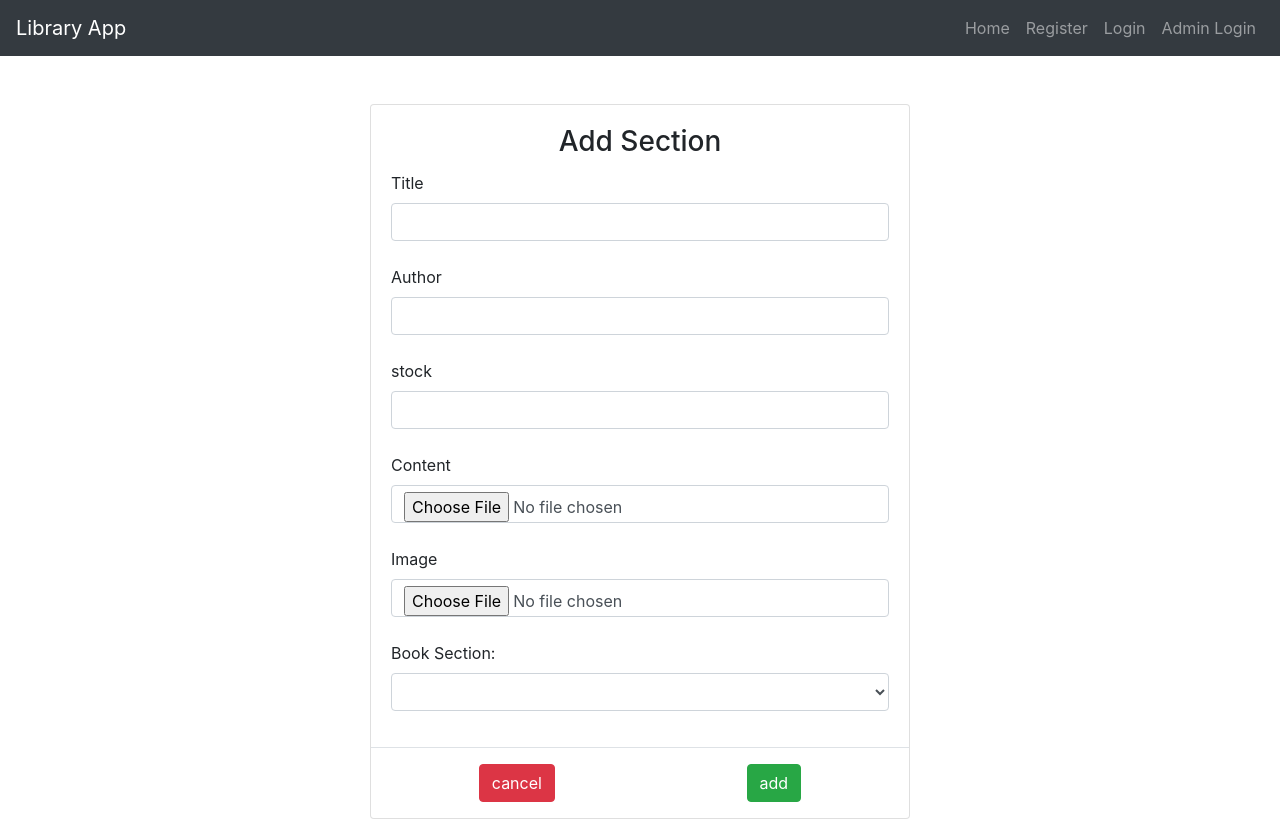
After one commit to 21f2000143/mad1_m01_lma, a Flask app: page /book in a window 1280 px wide. The commit adds this page. Run offline with Flask 3, Linux system fonts and the light colour scheme; lists and menus that the app fills with data are empty; some libraries are stand-ins or nearby versions.

Commit message:
added forms for creating section and books

```diff
--- /dev/null
+++ b/application/bookrouters.py
@@ -0,0 +1,76 @@
+from flask import render_template, url_for, flash, make_response
+from flask import redirect, request
+from flask import current_app as app
+from application.database import db
+from application.models import User, Section, Book
+from flask_login import login_user, logout_user
+from flask_login import login_required
+
+
+@app.route("/book", methods=['GET', 'POST'])
+def add_book():
+    if request.method == 'POST':
+        title = request.form.get('title')
+        author = request.form.get('author')
+        stock = request.form.get('stock')
+        content = request.files['content'].read()
+        image = request.files['image'].read()
+        section_id = request.form.get('section_id')
+        # verifying if the book already exists
+        if Book.query.filter_by(title=title).first():
+            flash("Book already exists", 'error')
+            return redirect(url_for('home'))
+        # add the book to the database
+        book = Book(title=title, author=author, content=content,
+                    section_id=section_id, stock=stock,
+                    image=image)
+        db.session.add(book)
+        db.session.commit()
+        flash("Book added successfully", 'success')
+        return redirect(url_for('home'))
+    sections = Section.query.all()
+    active_page = 'book'
+    return render_template('book.html', sections=sections,
+                           active_page=active_page)
+
+
+@app.route("/my/books", methods=['GET', 'POST'])
+def my_books():
+    if request.method == 'POST':
+        title = request.form.get('title')
+        author = request.form.get('author')
+        stock = request.form.get('stock')
+        content = request.files['content'].read()
+        image = request.files['image'].read()
+        section_id = request.form.get('section_id')
+        # verifying if the book already exists
+        if Book.query.filter_by(title=title).first():
+            flash("Book already exists", 'error')
+            return redirect(url_for('home'))
+        # add the book to the database
+        book = Book(title=title, author=author, content=content,
+                    section_id=section_id, stock=stock,
+                    image=image)
+        db.session.add(book)
+        db.session.commit()
+        flash("Book added successfully", 'success')
+        return redirect(url_for('home'))
+    sections = Section.query.all()
+    active_page = 'mybook'
+    return render_template('mybooks.html', sections=sections,
+                           active_page=active_page)
+
+
+@app.route('/docs/<id>')
+def get_pdf(id=None):
+    if id is not None:
+        book = Book.query.filter_by(id=id).first()
+        if book is None:
+            flash("Book not found", 'error')
+            return redirect(url_for('home'))
+        binary_pdf = book.content
+        response = make_response(binary_pdf)
+        response.headers['Content-Type'] = 'application/pdf'
+        response.headers['Content-Disposition'] = \
+            'inline; filename=%s.pdf' % 'yourfilename'
+        return response
--- a/main.py
+++ b/main.py
@@ -1,14 +1,16 @@
 from flask import Flask
 from application.config import LocalDevelopmentConfig
 from application.database import db
-from application.models import *
+from application.models import User
 from flask_login import LoginManager
+from flask_restful import Api
 
 
 login_manager = LoginManager()
 
 
 app = Flask(__name__)
+api = Api(app)
 app.config.from_object(LocalDevelopmentConfig)
 # initialize the app with the extension
 db.init_app(app)
@@ -17,19 +19,27 @@ with app.app_context():
     db.create_all()
     lib = User.query.filter_by(username="sachin123").first()
     if not lib:
-        lib = User(username="sachin123", email="sachin@gmail.com", role="admin", password='password')
+        lib = User(username="sachin123", email="sachin@gmail.com",
+                   role="admin", password='password')
         db.session.add(lib)
         db.session.commit()
 login_manager.init_app(app)
 app.app_context().push()
 
 
-from application.routers import *
+from application.authrouters import *
+from application.sectionrouters import *
+from application.bookrouters import *
+from application.apiresources import BookResource, SectionResource
+api.add_resource(BookResource, '/api/book/<int:book_id>', '/api/book')
+api.add_resource(SectionResource, '/api/section/<int:section_id>',
+                 '/api/section')
 
 
 @login_manager.user_loader
 def load_user(user_id):
     return User.query.get(user_id)
 
+
 if __name__ == "__main__":
     app.run(debug=True)
--- a/templates/base.html
+++ b/templates/base.html
@@ -21,7 +21,7 @@
 <body>
 
     <!-- Navbar -->
-    <nav class="navbar navbar-expand-lg navbar-dark bg-dark">
+    <nav class="navbar navbar-expand-lg navbar-dark bg-dark mb-1">
         <a class="navbar-brand" href="#">Library App</a>
         <button class="navbar-toggler" type="button" data-toggle="collapse" data-target="#navbarNav"
             aria-controls="navbarNav" aria-expanded="false" aria-label="Toggle navigation">
@@ -32,26 +32,59 @@
                 <li class="nav-item {{ 'active' if active_page == 'home' }}">
                     <a class="nav-link" href="{{ url_for('home') }}">Home</a>
                 </li>
-                <li class="nav-item {{ 'active' if active_page == 'sections' }}">
-                    <a class="nav-link" href="{{url_for('sections')}}">Sections</a>
-                </li>
+                {% if not current_user.is_authenticated %}
                 <li class="nav-item {{ 'active' if active_page == 'register' }}">
                     <a class="nav-link" href="{{url_for('register')}}">Register</a>
                 </li>
                 <li class="nav-item {{ 'active' if active_page == 'login' }}">
                     <a class="nav-link" href="{{ url_for('login') }}">Login</a>
                 </li>
-                <li class="nav-item {{ 'active' if active_page == 'admin' }}">
+                <li class="nav-item {{ 'active' if active_page == 'adminlogin' }}">
                     <a class="nav-link" href="{{ url_for('admin_login') }}">Admin Login</a>
                 </li>
+                {% endif %}
+                {% if current_user.is_authenticated %}
+                {% if current_user.role == 'admin' %}
+                <li class="nav-item">
+                    <a class="nav-link" href="{{ url_for('add_section') }}">Create Section</a>
+                </li>
+                <li class="nav-item {{ 'active' if active_page == 'book' }}">
+                    <a class="nav-link " href="{{ url_for('add_book') }}">Add Book</a>
+                </li>
+                <li class="nav-item {{ 'active' if active_page == 'request' }}">
+                    <a class="nav-link " href="{{ url_for('get_requests') }}">requests</a>
+                </li>
+                {% endif %}
+                {% if current_user.role == 'user' %}
+                <li class="nav-item {{ 'active' if active_page == 'mybook'}} ">
+                    <a class="nav-link" href="{{ url_for('my_books') }}">My books</a>
+                </li>
+                <li class="nav-item {{ 'active' if active_page == 'request' }}">
+                    <a class="nav-link " href="{{ url_for('get_requests') }}">My requests</a>
+                </li>
+                {% endif %}
                 <li class="nav-item">
                     <a class="nav-link" href="{{ url_for('logout') }}">Logout</a>
                 </li>
+                {% endif %}
             </ul>
         </div>
     </nav>
-
     <!-- Main Content -->
+    {% with messages = get_flashed_messages(with_categories=True, category_filter=["success", "warning", "info", "danger"]) %}
+    {% if messages %}
+        <ul class=flashes>
+        {% for message in messages %}
+        <div class="alert alert-{{message[0]}} d-flex align-items-center" role="alert">
+        <div>
+            {{message[1]}}
+        </div>
+        </div>
+        {% endfor %}
+        </ul>
+    {% endif %}
+    {% endwith %}
+    {% block body %}{% endblock %}
     <div id="content">{% block content %}{% endblock %}</div>
     <!-- Bootstrap JS and dependencies -->
     <script src="https://code.jquery.com/jquery-3.3.1.slim.min.js"></script>
--- /dev/null
+++ b/templates/book.html
@@ -0,0 +1,44 @@
+{% extends "base.html" %}
+{% block title %}Login{% endblock %}
+{% block content %}
+<div class="container mt-5">
+    <div class="row justify-content-center">
+        <div class="col-md-6">
+            <div class="card">
+                <div class="card-body">
+                    <h3 class="card-title text-center">Add Section</h3>
+                    <form id="login" enctype="multipart/form-data" method="POST">
+                        <div class="form-group">
+                          <label for="title">Title</label>
+                          <input type="text" id="title" name="title" class="form-control" size="10" />
+                          <br />
+                          <label for="author">Author</label>
+                          <input type="text" id="author" name="author" class="form-control" />
+                          <br />
+                          <label for="stock">stock</label>
+                          <input type="text" id="stock" name="stock" class="form-control" />
+                          <br />
+                          <label for="content">Content</label>
+                          <input type="file" id="content" name="content" class="form-control" />
+                          <br />
+                          <label for="image">Image</label>
+                          <input type="file" id="image" name="image" class="form-control" />
+                          <br />
+                          <label for="section">Book Section:</label>
+                          <select name="section_id" id="section_id" class="form-control">
+                            {% for section in sections %}
+                            <option value="{{section.id}}">{{section.title}}</option>
+                            {% endfor %}
+                          </select>
+                        </div>
+                    </div>
+                    <div class="modal-footer d-flex justify-content-around">
+                      <a type="button" class="btn btn-danger" href="url_for('home')">cancel</a>
+                      <button type="submit" class="btn btn-success">add</button>
+                    </form>
+                </div>
+            </div>
+        </div>
+    </div>
+</div>
+{% endblock %}
--- a/templates/register.html
+++ b/templates/register.html
@@ -20,10 +20,6 @@
                             <label for="password" class="form-label">password</label>
                             <input type="password" class="form-control" id="password" name="password" placeholder="Enter your password">
                         </div>
-                        <div class="mb-3">
-                            <label for="role" class="form-label">Role (optional)</label>
-                            <input type="text" class="form-control" id="role" name="role" placeholder="Enter user role">
-                        </div>
                         <button type="submit" class="btn btn-primary w-100">Register</button>
                     </form>
                 </div>
```
Also changed, not shown: application/apiresources.py (+52 -20 lines), application/authrouters.py (added, +107 -0 lines), application/routers.py (deleted, +0 -79 lines), application/sectionrouters.py (added, +19 -0 lines), templates/index.html (+11 -66 lines), templates/requests.html (added, +30 -0 lines), templates/section.html (added, +22 -0 lines), templates/mybooks.html (added), 3 other files.
